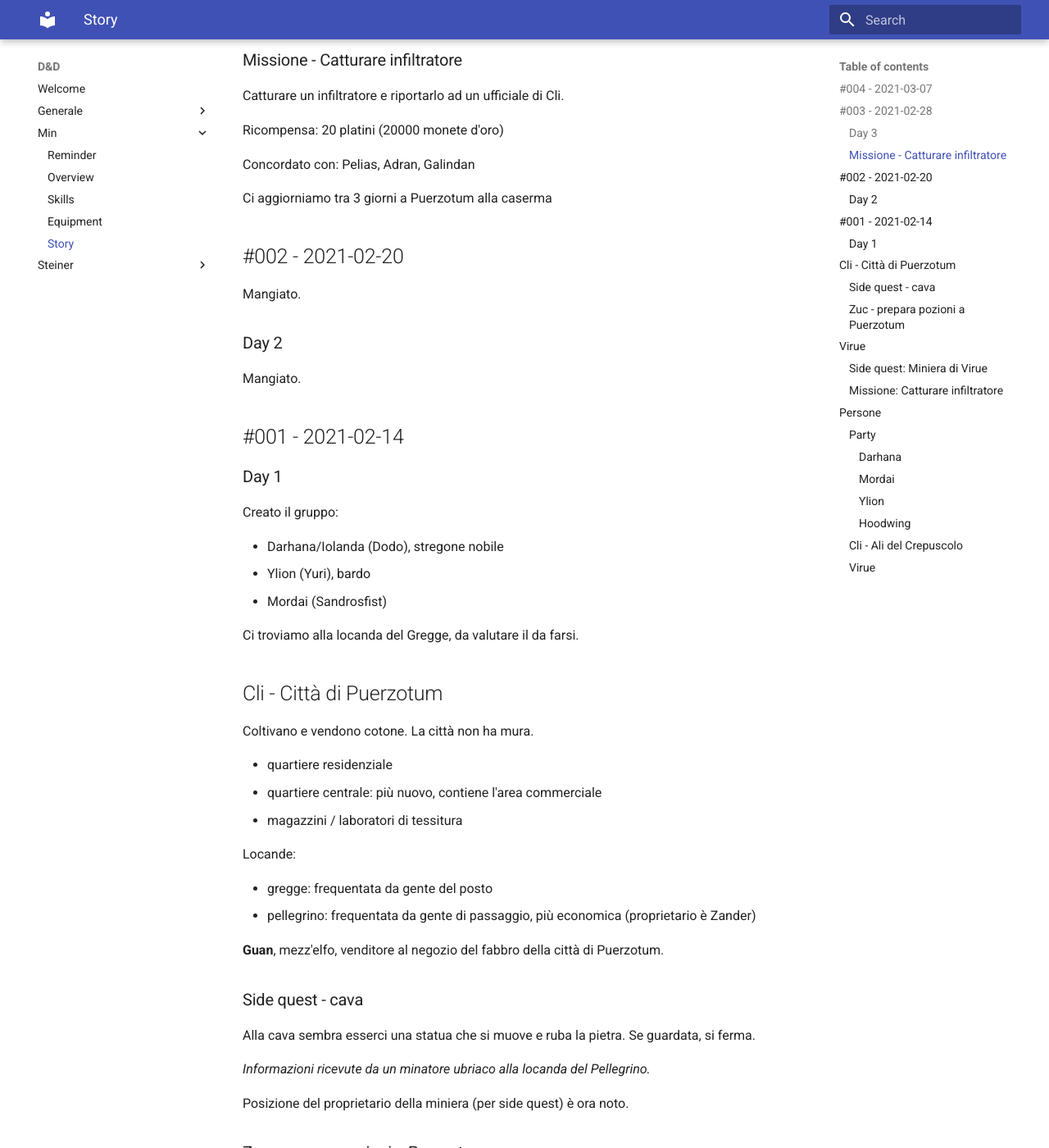
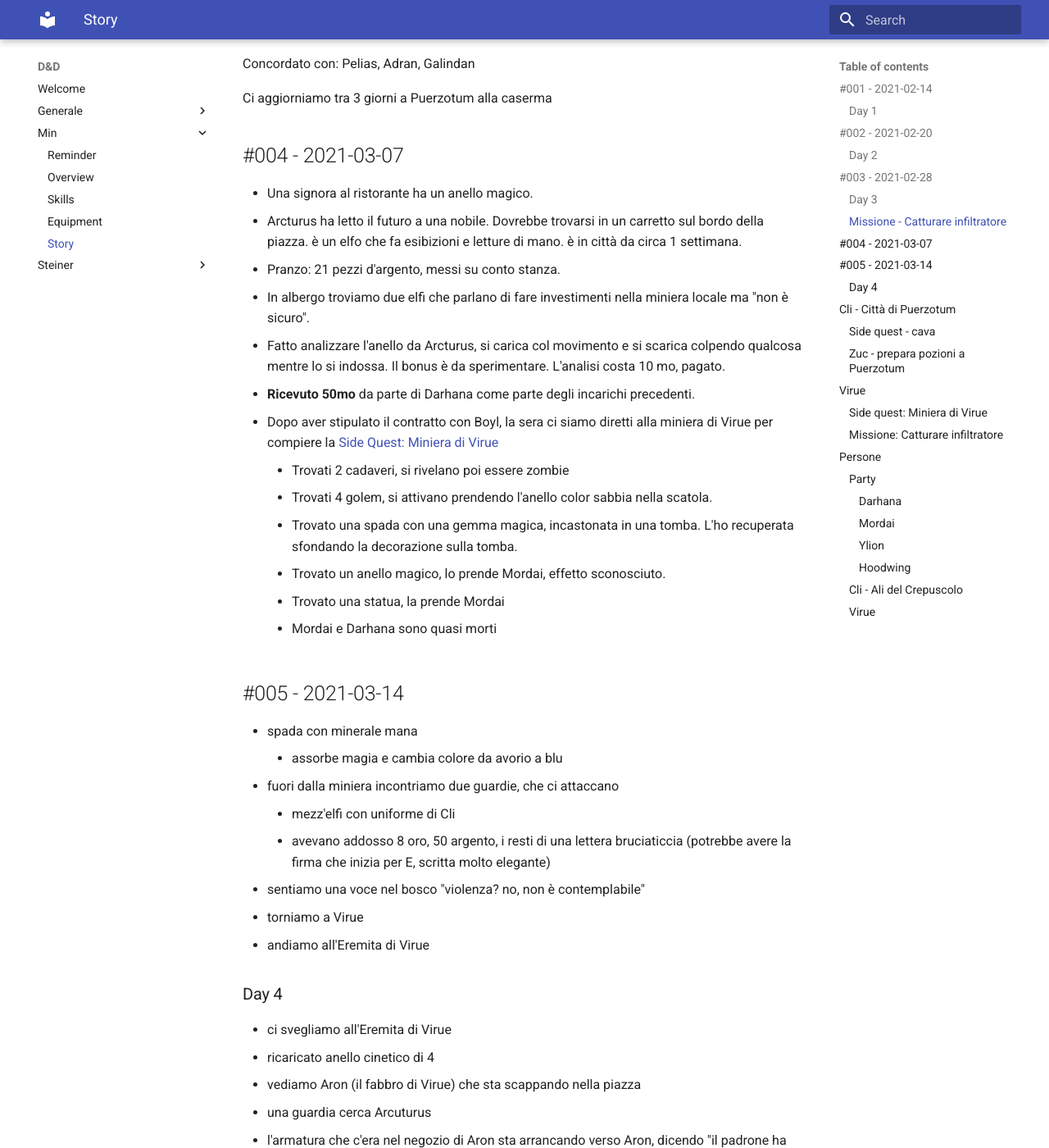
Before and after one commit to vitalegi/dungeons-and-dragons-docs, an MkDocs documentation site: the page built from docs/Min/04.story.md, in a window 1280 px wide and 1400 px high, scrolled down 1669 px. Shown: the whole window at 82% size. Built offline with MkDocs 1.6.1 and Material for MkDocs 9.7.7, drawn with Linux system fonts in a browser that asks for light colours; some of the changed text lies outside the part shown.

Commit message:
update sessione

```diff
--- a/docs/Min/04.story.md
+++ b/docs/Min/04.story.md
@@ -1,21 +1,25 @@
 # Story
 
-## #004 - 2021-03-07
+## #001 - 2021-02-14
 
-- Una signora al ristorante ha un anello magico.
-- Arcturus ha letto il futuro a una nobile. Dovrebbe trovarsi in un carretto sul bordo della piazza. è un elfo che fa esibizioni e letture di mano. è in città da circa 1 settimana.
-- Pranzo: 21 pezzi d'argento, messi su conto stanza.
-- In albergo troviamo due elfi che parlano di fare investimenti nella miniera locale ma "non è sicuro".
-- Fatto analizzare l'anello da Arcturus, si carica col movimento e si scarica colpendo qualcosa mentre lo si indossa. Il bonus è da sperimentare. L'analisi costa 10 mo, pagato.
-- __Ricevuto 50mo__ da parte di Darhana come parte degli incarichi precedenti.
+### Day 1
 
-- Dopo aver stipulato il contratto con Boyl, la sera ci siamo diretti alla miniera di Virue per compiere la [Side Quest: Miniera di Virue](#side-quest-miniera-di-virue)
-    - Trovati 2 cadaveri, si rivelano poi essere zombie
-    - Trovati 4 golem, si attivano prendendo l'anello color sabbia nella scatola.
-    - Trovato una spada con una gemma magica, incastonata in una tomba. L'ho recuperata sfondando la decorazione sulla tomba.
-    - Trovato un anello magico, lo prende Mordai, effetto sconosciuto.
-    - Trovato una statua, la prende Mordai
-    - Mordai e Darhana sono quasi morti
+Creato il gruppo:
+
+- Darhana/Iolanda (Dodo), stregone nobile
+- Ylion (Yuri), bardo
+- Mordai (Sandrosfist)
+
+Ci troviamo alla locanda del Gregge, da valutare il da farsi.
+
+## #002 - 2021-02-20
+
+Mangiato.
+
+### Day 2
+
+Mangiato.
+
 
 ## #003 - 2021-02-28
 
@@ -56,25 +60,55 @@ Concordato con: Pelias, Adran, Galindan
 
 Ci aggiorniamo tra 3 giorni a Puerzotum alla caserma
 
-## #002 - 2021-02-20
+## #004 - 2021-03-07
 
-Mangiato.
+- Una signora al ristorante ha un anello magico.
+- Arcturus ha letto il futuro a una nobile. Dovrebbe trovarsi in un carretto sul bordo della piazza. è un elfo che fa esibizioni e letture di mano. è in città da circa 1 settimana.
+- Pranzo: 21 pezzi d'argento, messi su conto stanza.
+- In albergo troviamo due elfi che parlano di fare investimenti nella miniera locale ma "non è sicuro".
+- Fatto analizzare l'anello da Arcturus, si carica col movimento e si scarica colpendo qualcosa mentre lo si indossa. Il bonus è da sperimentare. L'analisi costa 10 mo, pagato.
+- __Ricevuto 50mo__ da parte di Darhana come parte degli incarichi precedenti.
 
-### Day 2
+- Dopo aver stipulato il contratto con Boyl, la sera ci siamo diretti alla miniera di Virue per compiere la [Side Quest: Miniera di Virue](#side-quest-miniera-di-virue)
+    - Trovati 2 cadaveri, si rivelano poi essere zombie
+    - Trovati 4 golem, si attivano prendendo l'anello color sabbia nella scatola.
+    - Trovato una spada con una gemma magica, incastonata in una tomba. L'ho recuperata sfondando la decorazione sulla tomba.
+    - Trovato un anello magico, lo prende Mordai, effetto sconosciuto.
+    - Trovato una statua, la prende Mordai
+    - Mordai e Darhana sono quasi morti
 
-Mangiato.
+## #005 - 2021-03-14
 
-## #001 - 2021-02-14
+- spada con minerale mana
+    - assorbe magia e cambia colore da avorio a blu
+- fuori dalla miniera incontriamo due guardie, che ci attaccano
+    - mezz'elfi con uniforme di Cli
+    - avevano addosso 8 oro, 50 argento, i resti di una lettera bruciaticcia (potrebbe avere la firma che inizia per E, scritta molto elegante)
+- sentiamo una voce nel bosco "violenza? no, non è contemplabile"
+- torniamo a Virue
+- andiamo all'Eremita di Virue
 
-### Day 1
+### Day 4
 
-Creato il gruppo:
+- ci svegliamo all'Eremita di Virue
+- ricaricato anello cinetico di 4
+- vediamo Aron (il fabbro di Virue) che sta scappando nella piazza
+- una guardia cerca Arcuturus
+- l'armatura che c'era nel negozio di Aron sta arrancando verso Aron, dicendo "il padrone ha bisogno di aiuto?"
+- Hoodwing pianta una freccia nel piede di Aron
+- L'armatura prende Aron e si avvia verso il negozio
+- Arrivano Arcturus e Galindan, che seguono l'armatura
+- Arriviamo al negozio del fabbro
+- All'interno del negozio c'è una guardia tramortita
+- Fuori dal negozio troviamo il ragazzo (banco dei pegni, BB), ci informa che all'asta ci sono novità
+- Darhana e Hoodwing vanno da BB per vedere le novità. C'è un uomo all'interno dell'emporio, il ragazzo non entra, la porta viene chiusa a chiave. Escono 4 persone armate dalla botola.
+- Min e Mordai portano Aron all'infermeria
+- Catturiamo il capo dell'asta __Barrock__ (Senior) e lo portiamo a __Galindan__ e __Kailin__
+- __Kailin__ ci rivela che c'è un'attività di spaccio tra le due nazioni
+- Entriamo con __Kailin__ nel negozio BB e andiamo all'asta, percorriamo tutto il corridoio, non troviamo niente. L'uscita secondaria è su un magazzino all'estremo EST di Virue
+- Seguiamo __Kailin__ per fare rapporto a __Galindan__ agli _Uffici di Guardia di Virue_
 
-- Darhana/Iolanda (Dodo), stregone nobile
-- Ylion (Yuri), bardo
-- Mordai (Sandrosfist)
 
-Ci troviamo alla locanda del Gregge, da valutare il da farsi.
 
 ## Cli - Città di Puerzotum
 
@@ -93,7 +127,7 @@ __Guan__, mezz'elfo, venditore al negozio del fabbro della città di Puerzotum.
 
 ### Side quest - cava
 
-Alla cava sembra esserci una statua che si muove e ruba la pietra. Se guardata, si ferma.
+Alla cava sembra esseri una statua che si muove e ruba la pietra. Se guardata, si ferma.
 
 _Informazioni ricevute da un minatore ubriaco alla locanda del Pellegrino._
 
@@ -153,7 +187,7 @@ bardo. rip.
 
 #### Hoodwing
 
-proveniente dalla Foresta dei Pomodori, un gruppo di Tifling la bruciò mentre Hoodwing era a caccia.
+Proveniente dalla Foresta dei Pomodori, un gruppo di Tifling la bruciò mentre Hoodwing era a caccia.
 
 ### Cli - Ali del Crepuscolo
 
```
Also changed, not shown: other parts of docs/Min/04.story.md (+1 -1 lines), docs/Min/00.reminders.md (+1 -1 lines), docs/Min/02.skills.md (+2 -2 lines), docs/Min/03.equip.md (+3 -3 lines).
